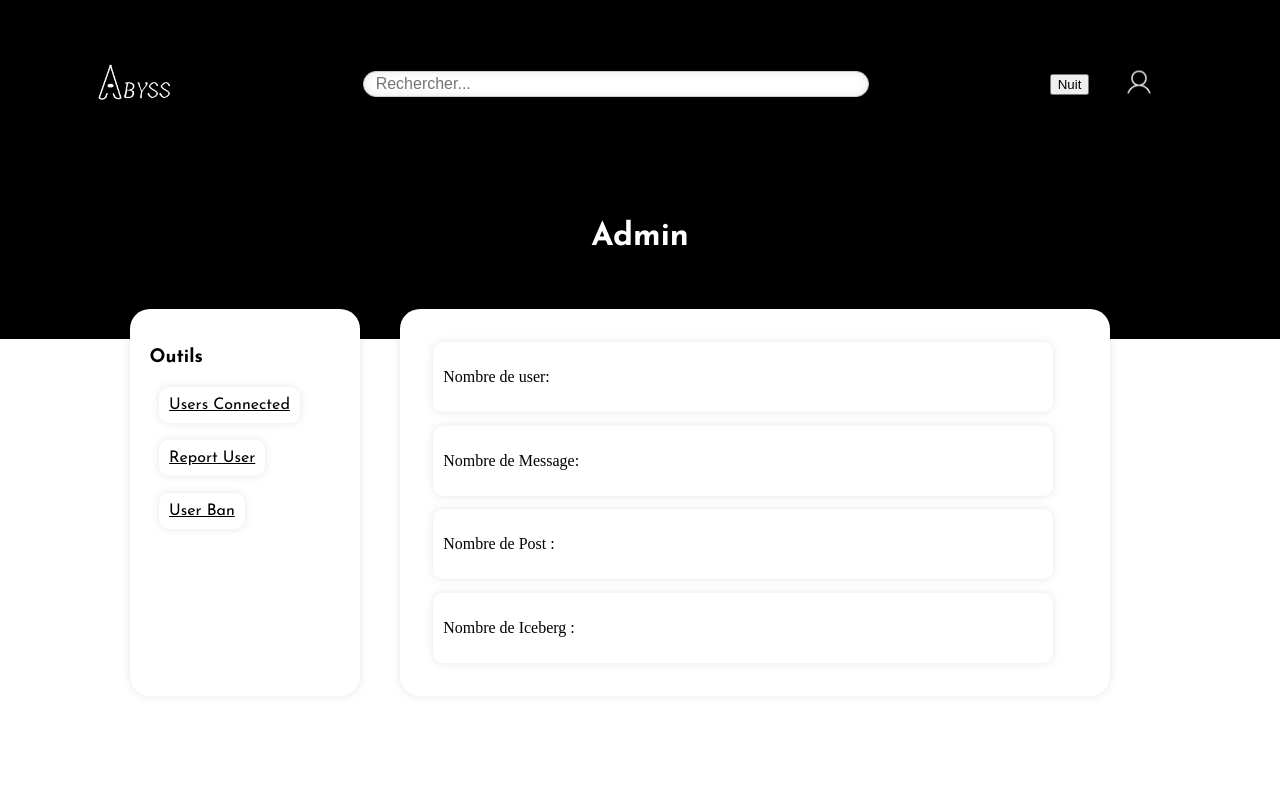
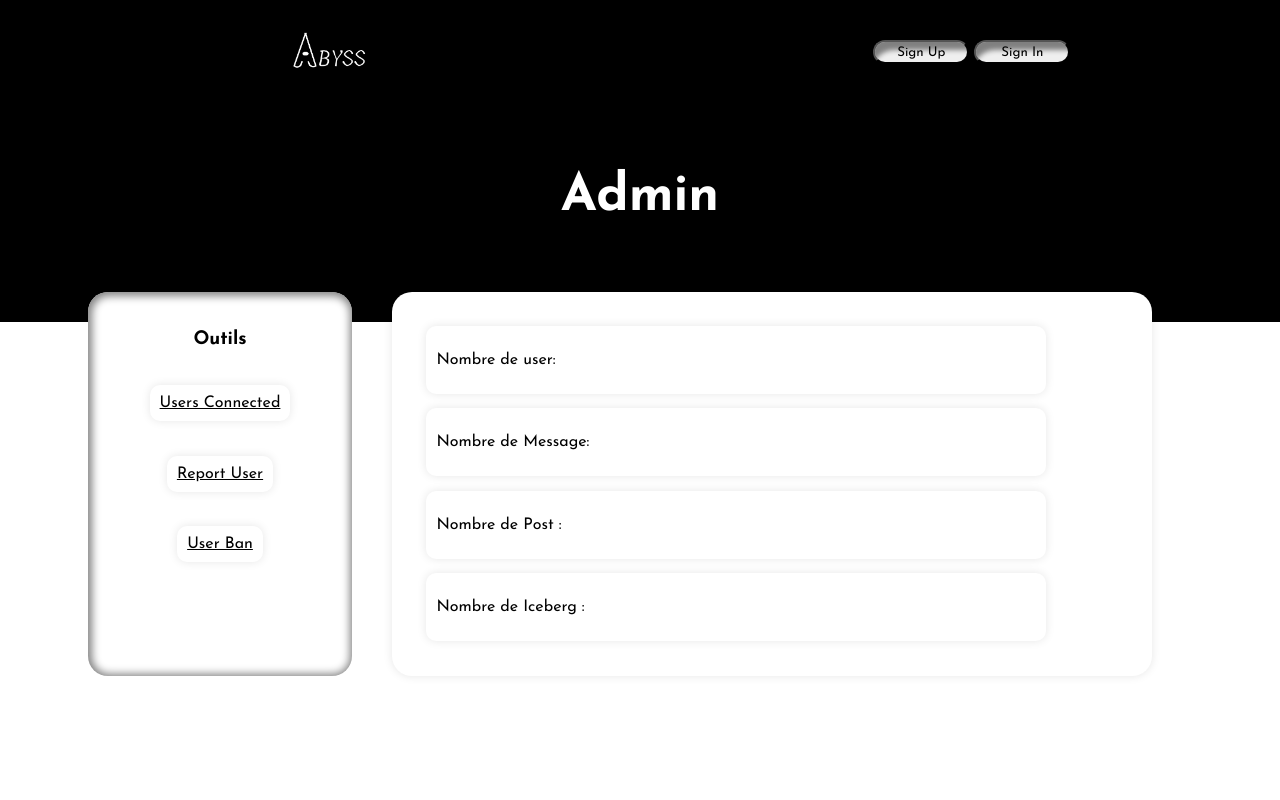
Before and after one commit to roronoa-kenzo/Projet_Annuel, a PHP site: page /Admin/Back-log.php in a window 1280 px wide. Run offline with PHP 8.4, Linux system fonts and the light colour scheme.

Commit message:
Massive MAJ

```diff
--- /dev/null
+++ b/composants/footer.php
@@ -0,0 +1,4 @@
+
+</body>
+
+</html>
--- a/composants/navbar.php
+++ b/composants/navbar.php
@@ -1,7 +1,11 @@
 <!-- composants/navbar.php -->
+<?php
+    session_start();
 
+    ?>
 <nav class="navbar">
     <img src="../public/img/icon.png" alt="Abyss" class="logo">
+    <?php if (isset($_SESSION['email'])): ?>
         <div id="searchBar" class="search-container">
             <input type="text" class="inpuText" placeholder="Rechercher...">
             <?php require_once "../serveur/database.php"; ?>
@@ -12,8 +16,19 @@
         </div>
         <div class='nav_third'>
         <button id="darkModeButton">Nuit</button>
-    <a href="../view/connexion.php">
+        <a href="../view/profile.php">
             <img src="../public/img/connexion.png" alt="lien page" class="logo-connexion">
         </a>
+        <!-- Si l'utilisateur est connecté, affiche le bouton de déconnexion -->
+        <form action="../serveur/logout.php" method="post" style="display: inline;">
+            <button type="submit" name="logout" class="nav_btn">Déconnexion</button>
+        </form>
+        <?php else: ?>
+        <!-- Si l'utilisateur n'est pas connecté, affiche le lien vers la connexion -->
+        <div class='nav_buttons'>
+            <button class='nav_btn' onclick="window.location.href='../view/register.php'">Sign Up</button>
+            <button class='nav_btn' onclick="window.location.href='../view/connexion.php'">Sign In</button>
+        </div>
+        <?php endif; ?>
     </div>
 </nav>
--- /dev/null
+++ b/composants/script_link.php
@@ -0,0 +1,4 @@
+<script src="../public/js/searchbar.js"></script>
+<script src="../public/js/darkmode.js"></script>
+<script src="../public/js/upload.js"></script>
+<script src="../public/js/createpost.js"></script>
--- a/composants/white_content_left.php
+++ b/composants/white_content_left.php
@@ -1,6 +1,6 @@
 
 <div class="white-content-secondary">
-    <h3>Liste des Utilisateurs</h3>
+    <h3>Menu</h3>
     <button>dsfdsffd</button>
     <button>dsfdsffd</button>
     <button>dsfdsffd</button>
--- a/public/css/style.css
+++ b/public/css/style.css
@@ -3,6 +3,7 @@
   padding: 0;
   width: 100%;
   height: 100%;
+  font-family: "Josefin Sans", sans-serif;
 }
 
 .body_secondary{
@@ -24,6 +25,7 @@
     justify-content: space-around;
     align-items: center;
     padding-top: 2em;
+    padding-left: 3%;
   }
 
 .nav_third{
@@ -31,17 +33,26 @@
   align-items: center;
 }
 
-  .logo {
+.logo {
     width: 91px;
     height: 40px;
-  }
+}
+
+p{
+  font-family: "Josefin Sans", sans-serif;
+}
 
 h1{
   font-family: "Josefin Sans", sans-serif;
   color: white;
+  font-size: 52px;
 }
 
 h3{
+  font-family: "Josefin Sans", sans-serif;
+}
+
+option{
   font-family: "Josefin Sans", sans-serif;
 }
 
@@ -57,9 +68,10 @@
   border: 1px solid #ccc;
   border-radius: 20px;
   outline: none;
-  width: 30em;
+  width: 50em;
   box-shadow: inset 0 0 10px rgba(0,0,0,0.1);
   overflow: hidden;
+
 }
 
 .suggestions {
@@ -111,12 +123,12 @@
   background-color: white;
   padding: 20px;
   border-radius: 20px;
-  width: 80%;
+  width: 50em;
   max-width: 600px;
-  box-shadow: 0 0 10px rgba(0,0,0,0.1);
   margin-top: -10px;
   margin-left: 5vh;
   margin-right: 5vh;
+  box-shadow: inset gray 1px 1px 8px 3px;
 }
 .white-content-admin {
   background-color: white;
@@ -137,10 +149,13 @@
   background-color: white;
   padding: 20px;
   border-radius: 20px;
-  width: 20%;
+  width: 14em;
   max-width: 600px;
-  box-shadow: 0 0 10px rgba(0,0,0,0.1);
   margin-top: -10px;
+  box-shadow: inset gray 1px 1px 8px 3px;
+  display: flex;
+    flex-direction: column;
+    align-items: center;
 }
 
 /* White Content Milieu */
@@ -161,9 +176,14 @@
   margin: 0 auto;
 }
 
+textarea{
+  background-color: #e8e8e8;
+}
+
 .post-header {
   display: flex;
   align-items: center;
+  padding: 6px;
 }
 
 .user-avatar {
@@ -193,6 +213,7 @@
     padding: 5px 10px;
     transition: 1s;
     border-radius: 15px;
+    -webkit-transition: width .2s;
 }
 
 .post-option:hover {
@@ -206,6 +227,7 @@
   border-radius: 8px;
   padding: 5px 10px;
   font-size: 14px;
+  background-color: #e8e8e8;
 }
 
 
--- a/public/js/darkmode.js
+++ b/public/js/darkmode.js
@@ -6,21 +6,21 @@
         isDarkMode = !isDarkMode;
         document.body.style.backgroundColor = isDarkMode ? '#0f0f0f' : 'white';
 
-      // Sélection des éléments
+        /* Sélection des éléments*/
         const h3 = document.querySelectorAll('h3');
         const paragraphs = document.querySelectorAll('p');
         const li = document.querySelectorAll('li');
         const postContainer = document.querySelectorAll('.post-container');
         const postContainerAdmin = document.querySelectorAll('.post-container-admin');
-      const postOption = document.querySelectorAll('.post-options button');  // Les boutons doivent aussi changer
-      const postTextarea = document.querySelectorAll('.post-textarea');
+        const postOption = document.querySelectorAll('.post-options button');
+        const postTextarea = document.querySelectorAll('textarea');
         const postSelect = document.querySelectorAll('.iceberg-select select');
         const content = document.querySelectorAll('.white-content');
         const contentAdmin = document.querySelectorAll('.white-content-admin');
         const contentSec = document.querySelectorAll('.white-content-secondary');
         const a = document.querySelectorAll('a');
 
-      // Application des styles
+        /* Application des styles*/
         paragraphs.forEach(paragraph => {
             paragraph.style.color = isDarkMode ? 'white' : 'black';
         });
@@ -28,8 +28,9 @@
         h3.forEach(header => {
             header.style.color = isDarkMode ? 'white' : 'black';
         });
-      a.forEach(header => {
-        header.style.color = isDarkMode ? 'white' : 'black';
+
+        a.forEach(link => {
+            link.style.color = isDarkMode ? 'white' : 'black';
         });
 
         li.forEach(listItem => {
@@ -40,8 +41,8 @@
             container.style.backgroundColor = isDarkMode ? '#212020' : 'white';
         });
 
-      postContainerAdmin.forEach(postSelect => {
-        postSelect.style.backgroundColor = isDarkMode ? '#212020' : 'white';
+        postContainerAdmin.forEach(containerAdmin => {
+            containerAdmin.style.backgroundColor = isDarkMode ? '#212020' : 'white';
         });
 
         postOption.forEach(option => {
@@ -50,23 +51,26 @@
 
         postTextarea.forEach(textarea => {
             textarea.style.color = isDarkMode ? 'white' : 'black';
-          textarea.style.backgroundColor = isDarkMode ? '#333' : 'white';  // Ajoute la couleur de fond des textareas
+            textarea.style.backgroundColor = isDarkMode ? '#333' : '#e8e8e8';
         });
 
         postSelect.forEach(select => {
             select.style.color = isDarkMode ? 'white' : 'black';
-          select.style.backgroundColor = isDarkMode ? '#333' : 'white';  // Ajoute la couleur de fond des selects
+            select.style.backgroundColor = isDarkMode ? '#333' : '#e8e8e8;';
         });
 
         content.forEach(element => {
             element.style.backgroundColor = isDarkMode ? '#212020' : 'white';
+            element.style.boxShadow = isDarkMode ? 'inset #0e0e0e 1px 1px 8px 3px' : 'inset gray 1px 1px 8px 3px;';
         });
 
         contentAdmin.forEach(element => {
             element.style.backgroundColor = isDarkMode ? '#212020' : 'white';
         });
+
         contentSec.forEach(element => {
             element.style.backgroundColor = isDarkMode ? '#212020' : 'white';
+            element.style.boxShadow = isDarkMode ? 'inset #0e0e0e 1px 1px 8px 3px' : 'inset gray 1px 1px 8px 3px';
         });
 
         darkModeButton.textContent = isDarkMode ? 'Jour' : 'Nuit';
```
Also changed, not shown: composants/header.php (added, +16 -0 lines), composants/post-options.php (+25 -1 lines), serveur/logout.php (added, +17 -0 lines), view/index.php (+11 -49 lines), view/loginResult.php (+8 -2 lines), view/profile.php (added, +15 -0 lines), view/registerResult.php (+12 -1 lines). Lines whose indentation alone changed are shown as unchanged.
